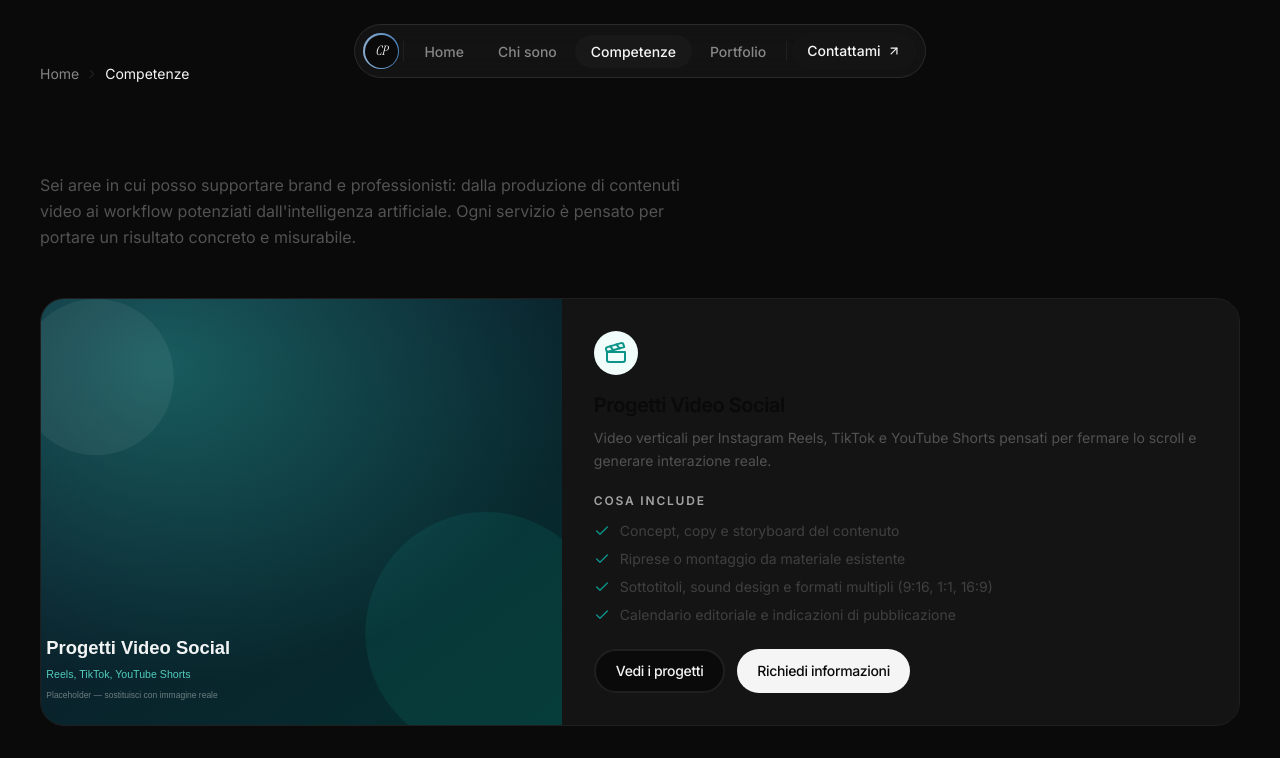
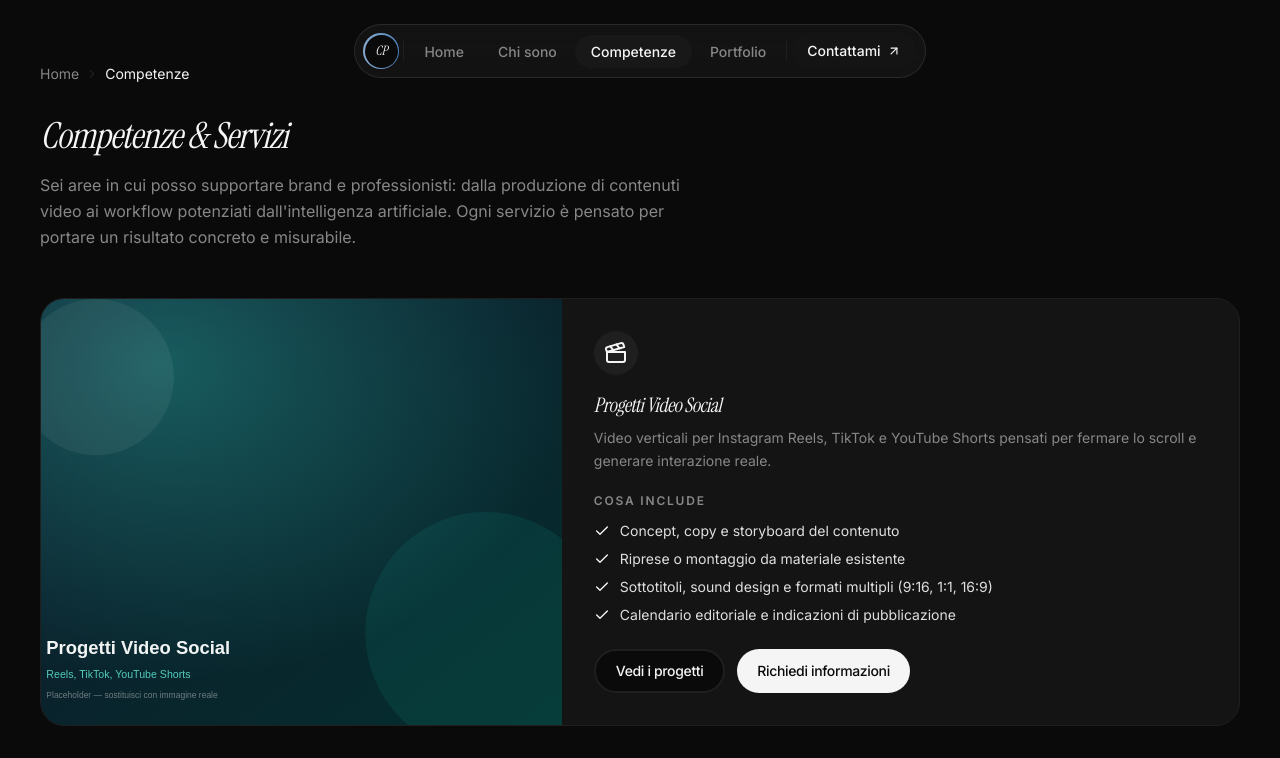
Before and after one commit to Camilla86/Camilla-Patrizi-Portfolio, a Next.js app: page /servizi in a window 1280 px wide. Shown: the top 758 px of the page. Built offline with nearby package versions, Linux system fonts and the light colour scheme; no server answers.

Commit message:
Servizi: tipografia display e colori per il tema scuro

```diff
--- a/src/app/servizi/page.tsx
+++ b/src/app/servizi/page.tsx
@@ -27,7 +27,7 @@ const ICONS: Record<string, typeof Clapperboard> = {
 
 function ServiceIcon({ name }: { name: string }) {
   const Icon = ICONS[name] ?? Clapperboard;
-  return <Icon className="h-6 w-6 text-teal-600" aria-hidden="true" />;
+  return <Icon className="h-6 w-6 text-text-primary" aria-hidden="true" />;
 }
 
 function ServiceCard({ category }: { category: Category }) {
@@ -44,19 +44,19 @@ function ServiceCard({ category }: { category: Category }) {
           />
         </div>
         <div className="p-6 sm:p-8">
-          <span className="flex h-11 w-11 items-center justify-center rounded-full bg-teal-50">
+          <span className="flex h-11 w-11 items-center justify-center rounded-full bg-stroke">
             <ServiceIcon name={category.icon} />
           </span>
-          <h2 className="mt-4 text-xl font-semibold tracking-tight text-neutral-950">{category.name}</h2>
-          <p className="mt-2 text-sm leading-relaxed text-neutral-600">{category.description}</p>
+          <h2 className="mt-4 font-display text-xl italic tracking-tight text-text-primary">{category.name}</h2>
+          <p className="mt-2 text-sm leading-relaxed text-muted">{category.description}</p>
 
-          <p className="mt-5 text-xs font-semibold uppercase tracking-[0.15em] text-neutral-400">
+          <p className="mt-5 text-xs font-semibold uppercase tracking-[0.15em] text-muted">
             Cosa include
           </p>
           <ul className="mt-3 space-y-2">
             {category.deliverables.map((deliverable) => (
-              <li key={deliverable} className="flex items-start gap-2.5 text-sm text-neutral-700">
-                <Check className="mt-0.5 h-4 w-4 shrink-0 text-teal-600" aria-hidden="true" />
+              <li key={deliverable} className="flex items-start gap-2.5 text-sm text-text-primary/90">
+                <Check className="mt-0.5 h-4 w-4 shrink-0 text-text-primary" aria-hidden="true" />
                 {deliverable}
               </li>
             ))}
@@ -88,10 +88,10 @@ export default function ServicesPage() {
       <div className="section-container py-16">
         <Breadcrumb items={[{ label: 'Home', href: '/' }, { label: 'Competenze' }]} />
 
-        <h1 className="text-3xl font-semibold tracking-tight text-neutral-950 sm:text-4xl">
+        <h1 className="font-display text-3xl italic tracking-tight text-text-primary sm:text-4xl">
           Competenze & Servizi
         </h1>
-        <p className="mt-4 max-w-2xl text-base leading-relaxed text-neutral-600">
+        <p className="mt-4 max-w-2xl text-base leading-relaxed text-muted">
           Sei aree in cui posso supportare brand e professionisti: dalla produzione di contenuti video ai
           workflow potenziati dall&apos;intelligenza artificiale. Ogni servizio è pensato per portare un
           risultato concreto e misurabile.
```
